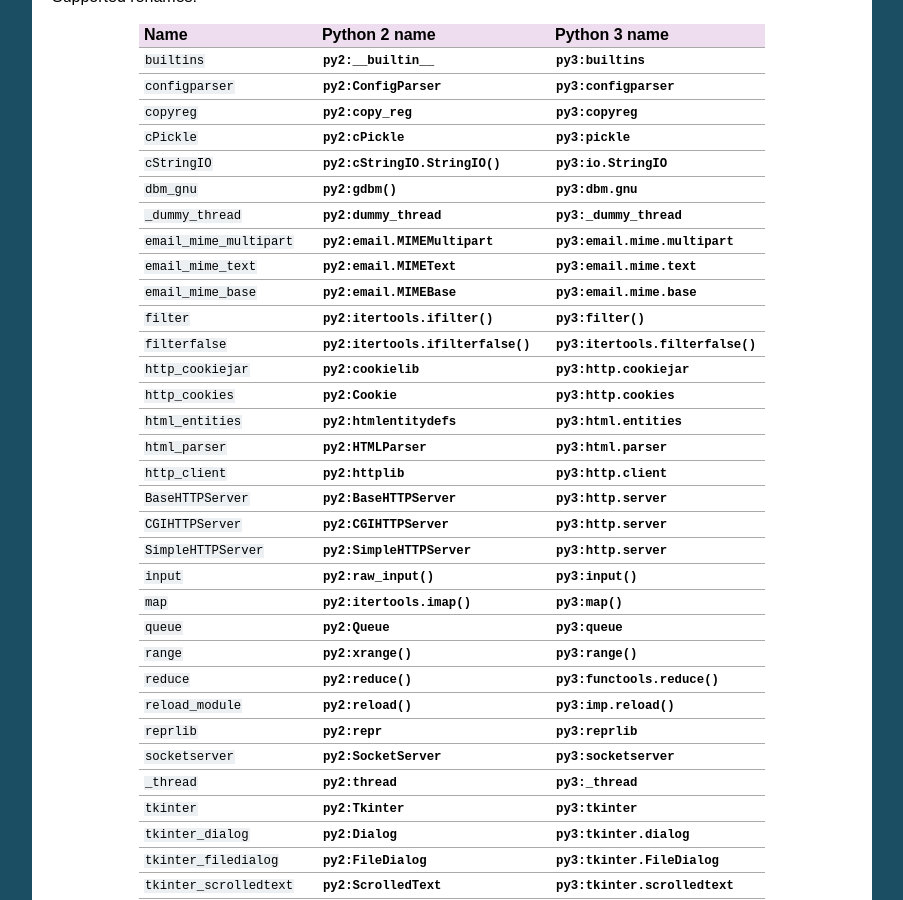
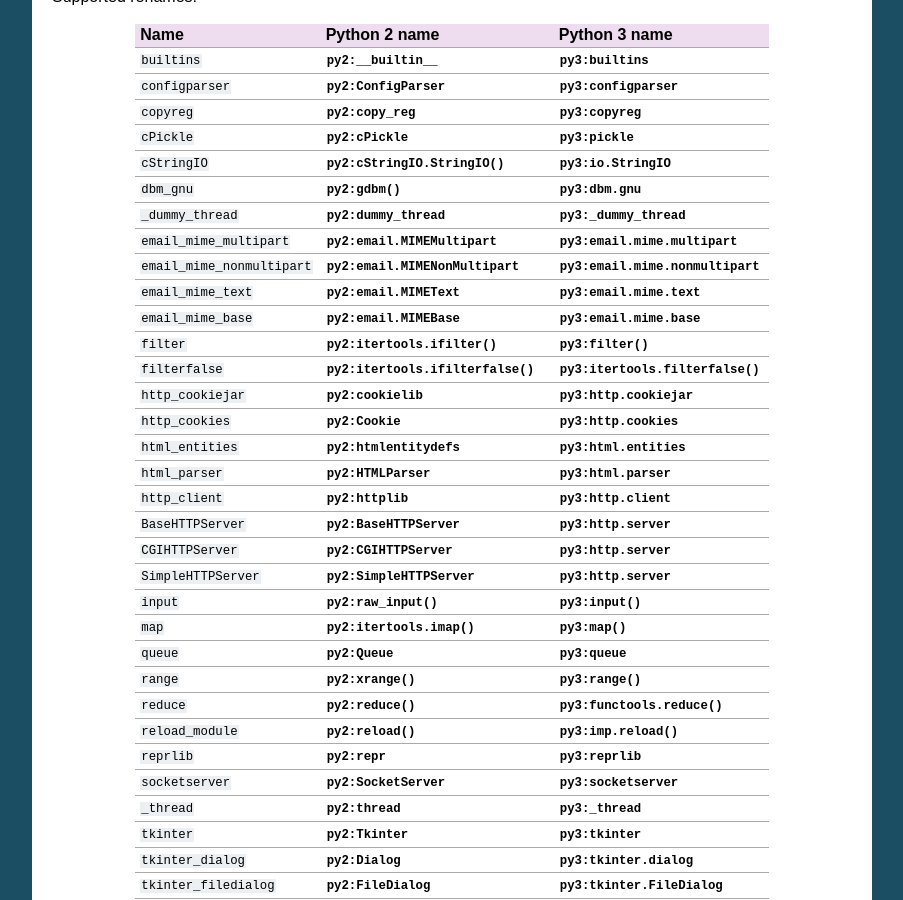
Before and after one commit to benjaminp/six, a Sphinx documentation site: the page built from documentation/index.rst, in a window 1280 px wide and 900 px high, scrolled down 6459 px. Shown: the whole window, without its empty margins (198-1101 px from the left). Built offline with Sphinx 7.4.7, drawn with Linux system fonts in a browser that asks for light colours.

Commit message:
Add email_mime_nonmultipart as MovedModule

```diff
--- a/documentation/index.rst
+++ b/documentation/index.rst
@@ -489,6 +489,8 @@ Supported renames:
 +------------------------------+-------------------------------------+-------------------------------------+
 | ``email_mime_multipart``     | :mod:`py2:email.MIMEMultipart`      | :mod:`py3:email.mime.multipart`     |
 +------------------------------+-------------------------------------+-------------------------------------+
+| ``email_mime_nonmultipart``  | :mod:`py2:email.MIMENonMultipart`   | :mod:`py3:email.mime.nonmultipart`  |
++------------------------------+-------------------------------------+-------------------------------------+
 | ``email_mime_text``          | :mod:`py2:email.MIMEText`           | :mod:`py3:email.mime.text`          |
 +------------------------------+-------------------------------------+-------------------------------------+
 | ``email_mime_base``          | :mod:`py2:email.MIMEBase`           | :mod:`py3:email.mime.base`          |
--- a/six.py
+++ b/six.py
@@ -248,6 +248,7 @@ _moved_attributes = [
     MovedModule("html_parser", "HTMLParser", "html.parser"),
     MovedModule("http_client", "httplib", "http.client"),
     MovedModule("email_mime_multipart", "email.MIMEMultipart", "email.mime.multipart"),
+    MovedModule("email_mime_nonmultipart", "email.MIMENonMultipart", "email.mime.nonmultipart"),
     MovedModule("email_mime_text", "email.MIMEText", "email.mime.text"),
     MovedModule("email_mime_base", "email.MIMEBase", "email.mime.base"),
     MovedModule("BaseHTTPServer", "BaseHTTPServer", "http.server"),
```
